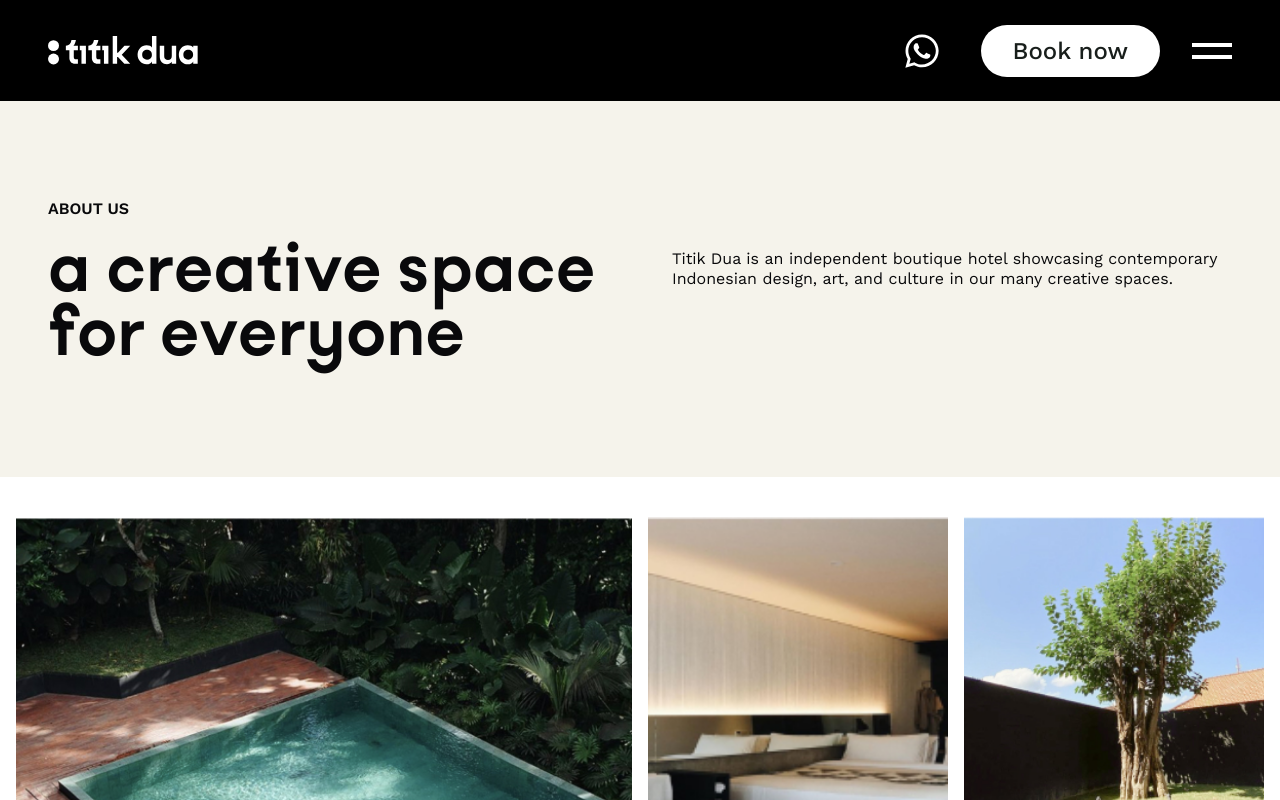
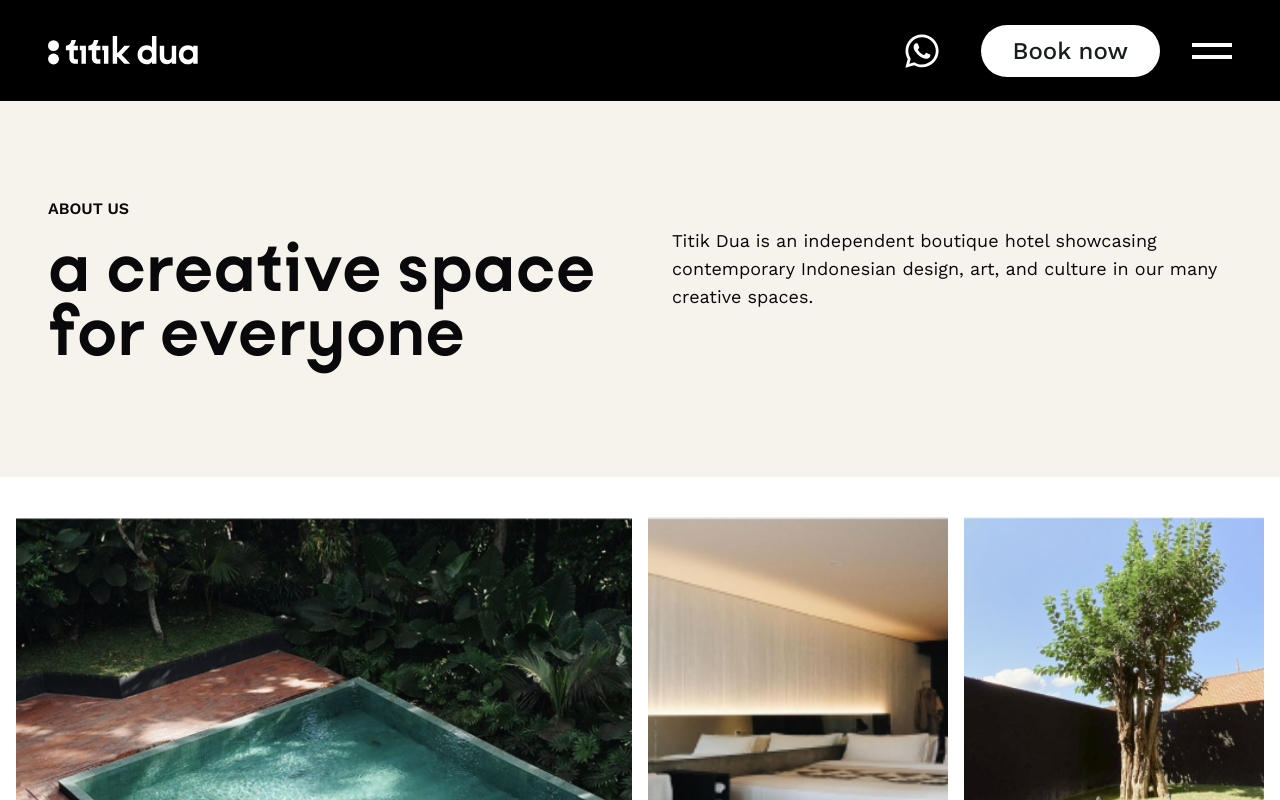
Before and after one commit to arvindeva/titik-dua, a Next.js app: page /about in a window 1280 px wide. Shown: the top 800 px of the page. Built offline with nearby package versions, Linux system fonts and the light colour scheme.

Commit message:
text size again

```diff
--- a/app/about/page.tsx
+++ b/app/about/page.tsx
@@ -25,7 +25,7 @@ export default function AboutPage() {
             </h1>
           </div>
           <div className="w-full lg:w-1/2">
-            <p className="text-sm leading-tight lg:text-base mb-10 font-normal lg:leading-tight">
+            <p className="text-sm leading-tight lg:text-base xl:text-lg mb-10 font-normal lg:leading-tight">
               Titik Dua is an independent boutique hotel showcasing contemporary
               Indonesian design, art, and culture in our many creative spaces.
             </p>
```
